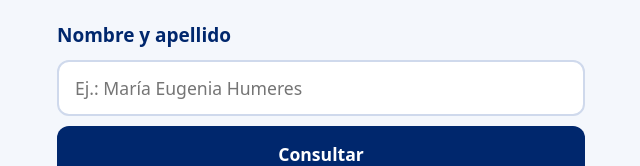
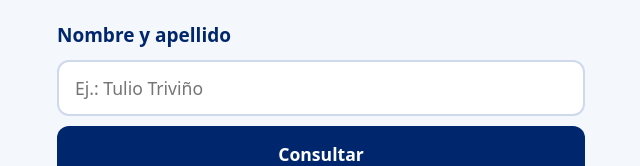
Before and after one commit to cerefan/CONSULTA-VOLUNTARIOS, a plain HTML site: page index.html in a window 1280 px wide. Shown: the part 407-573 px from the top of the page, without its empty margins (319-959 px from the left). Drawn offline with Linux system fonts and the light colour scheme.

Commit message:
Update index.html

```diff
--- a/index.html
+++ b/index.html
@@ -24,7 +24,7 @@
       <form id="formulario" novalidate autocomplete="off">
         <label for="nombre">Nombre y apellido</label>
         <input id="nombre" name="nombre" type="text" inputmode="text" autocapitalize="words"
-               autocorrect="off" spellcheck="false" placeholder="Ej.: María Eugenia Humeres"
+               autocorrect="off" spellcheck="false" placeholder="Ej.: Tulio Triviño"
                aria-describedby="mensaje" disabled>
         <button type="submit" class="boton" id="consultar" disabled>Consultar</button>
       </form>
```
